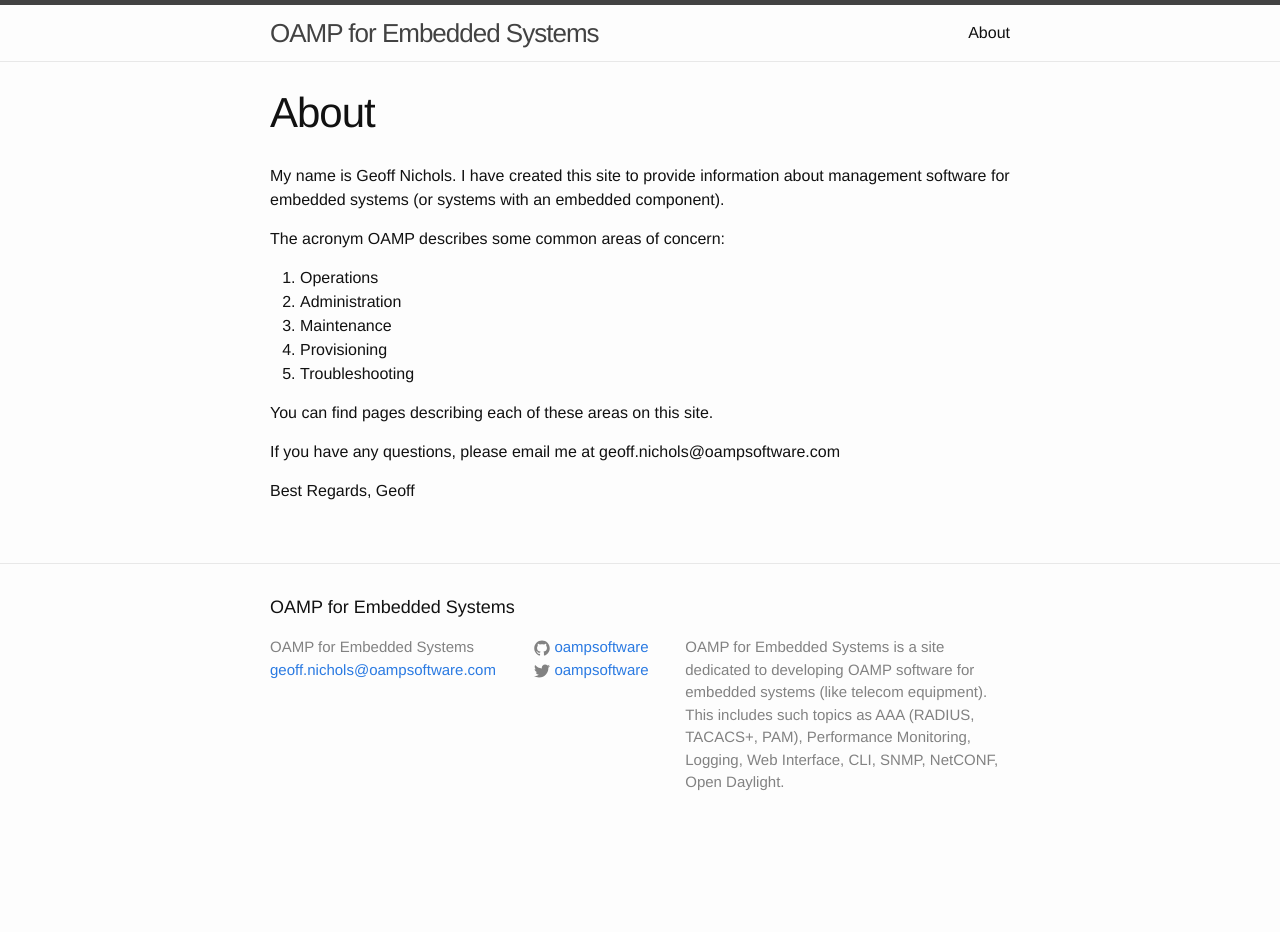
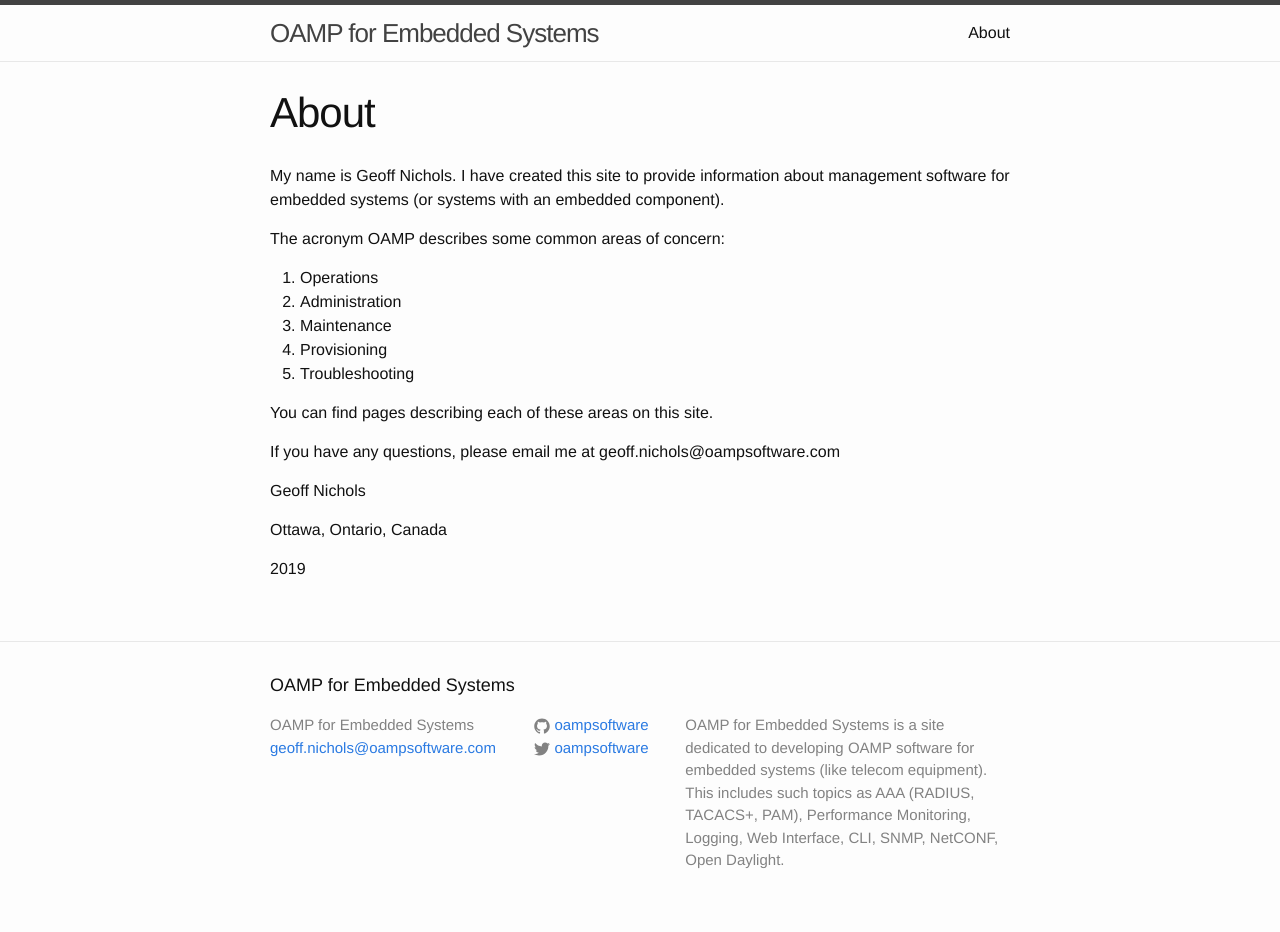
Before and after one commit to oampsoftware/blog, a Jekyll site: the page built from docs/about.md, in a window 1280 px wide. Built offline with Jekyll 4.4.1, drawn with Linux system fonts in a browser that asks for light colours; before the commit the page ends 900 px from its top, so only the background shows below that.

Commit message:
Update about.md

```diff
--- a/docs/about.md
+++ b/docs/about.md
@@ -17,5 +17,8 @@ You can find pages describing each of these areas on this site.
 
 If you have any questions, please email me at geoff.nichols@oampsoftware.com
 
-Best Regards,
-Geoff
+Geoff Nichols
+
+Ottawa, Ontario, Canada
+
+2019
```
